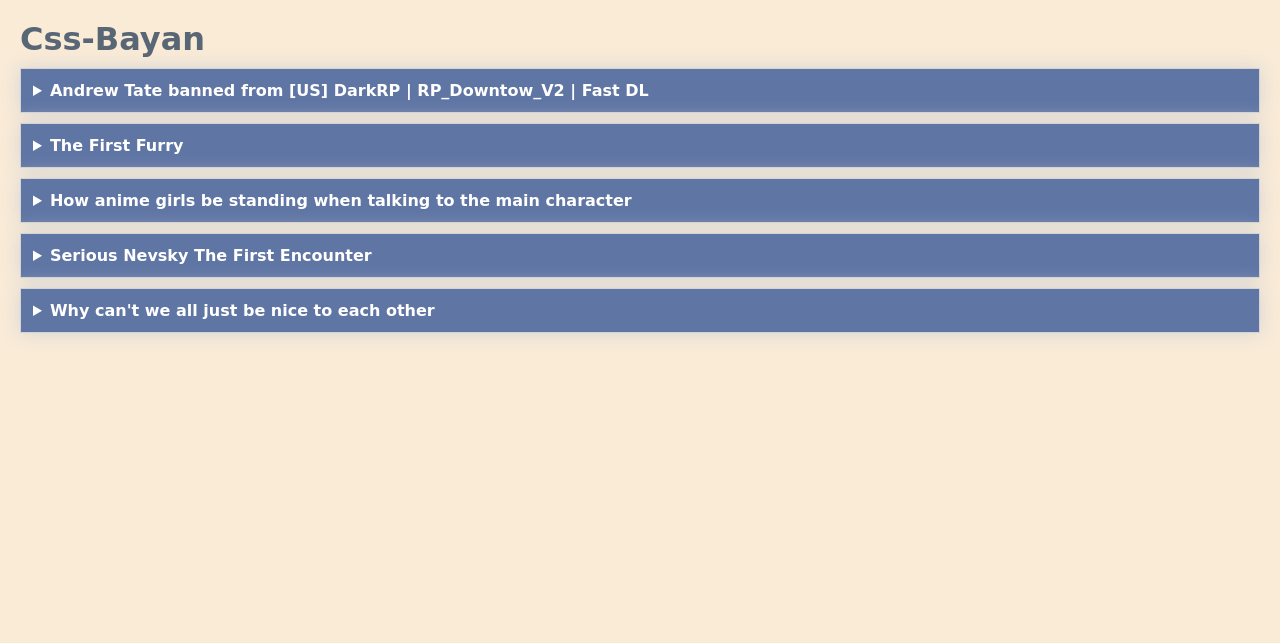
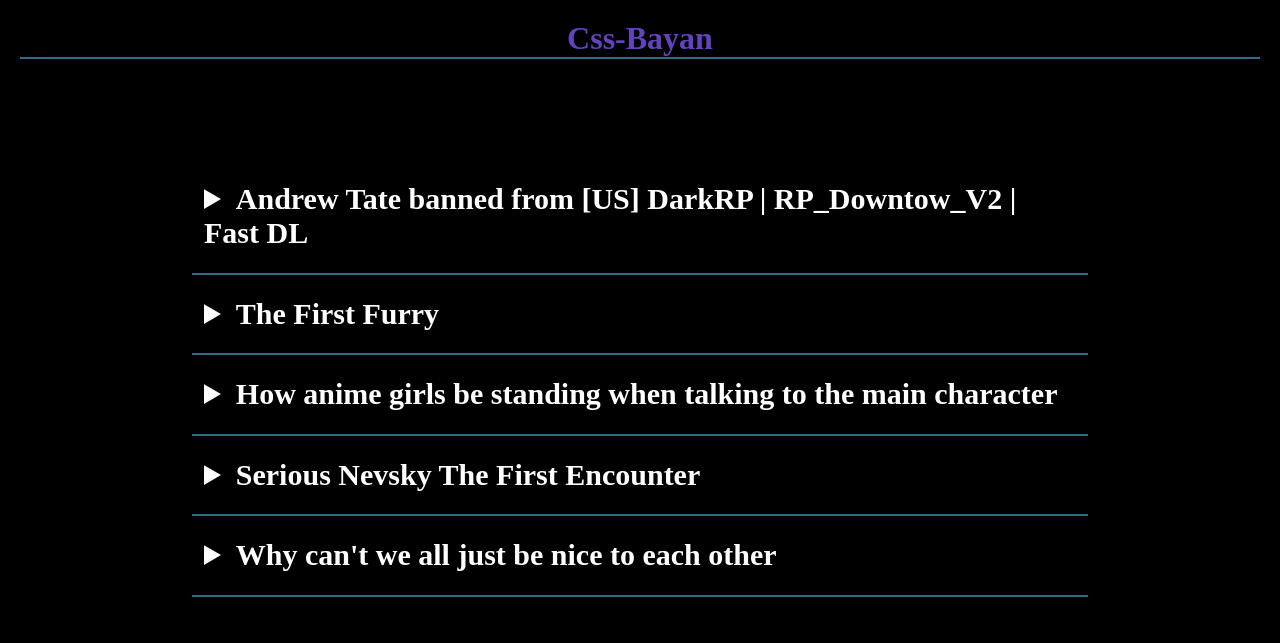
Before and after one commit to MaxMaroz/CSS-Bayan, a plain HTML site: page index.html in a window 1280 px wide. Drawn offline with Linux system fonts and the light colour scheme.

Commit message:
feat: add accordion

```diff
--- a/accordion.css
+++ b/accordion.css
@@ -2,34 +2,57 @@ body {
 	width: 100%;
 	height: 100%;
 
-	background-color: antiquewhite;
-	font-family: 'Poiret One', cursive;
+	background-color: black;
+
 	color: rgba(48, 69, 92, 0.8);
+    font-style: normal;
+font-weight: normal;
 }
 
+#row{
+    height: 60%;
+    width: 70%;
+    position: absolute;
+    left: 50%;
+    top: 50%;
+    transform: translate(-50%, -50%);
+}
+#row:hover{
+    color: rgb(115, 109, 68);
+}
+@media (hover: hover) {
 
+    #row:hover {
+      color: rgb(115, 109, 68);
+    }
+  }
 
   details {
-    border: 1px solid #d4d4d4;
+
     padding: .75em .75em 0;
 	margin-top: 10px;
-	box-shadow:0 0 20px #d4d4d4;
+    border-bottom: 2px solid rgb(47, 109, 131);
+
 }
 
 summary {
     font-weight: bold;
+    font-size: large;
     margin: -.75em -.75em 0;
     padding: .75em;
-    background-color: #5f75a4;
-    color: #fff;
+    color: white ;
+}
+ summary:hover{
+    color: rgb(115, 109, 68);
 }
 
 details[open] {
     padding: .75em;
-	border-bottom: 1px solid #d4d4d4;
+
 }
 
 details[open] summary {
-    border-bottom: 1px solid #d4d4d4;
+
     margin-bottom: 10px;
+    color: rgb(115, 109, 68);
 }
--- a/index.html
+++ b/index.html
@@ -7,44 +7,49 @@
         <meta http-equiv="X-UA-Compatible" content="ie=edge">
         <link rel="stylesheet" href="style.css">
         <link rel="stylesheet" href="accordion.css">
+        <link href='/fonts/Tangerine-Bold.ttf' rel='stylesheet' type='text/css'>
         <title>Css-Bayan</title>
     </head>
 
     <body>
-        <h1 class="header_">Css-Bayan</h1>
-        <div id="container">
-            <div class="row">
+
+
+        <header>
+        <h1>Css-Bayan</h1>
+        </header>
+
+            <div id="row">
 
                 <details>
-                    <summary>Andrew Tate banned from [US] DarkRP | RP_Downtow_V2 | Fast DL</summary>
+                    <summary class="txt">Andrew Tate banned from [US] DarkRP | RP_Downtow_V2 | Fast DL</summary>
                     <p>
                         <img class="pic" src="https://sun9-12.userapi.com/impg/jT-jv5YFPL0-AYUsZtU2D0Lt2lP0y94vPz94rA/4148gVW_Jgw.jpg?size=986x1080&quality=95&sign=10e5fdd2c2ad01e2f2be80a833089b5b&type=album" alt="">
                     </p>
                 </details>
 
                 <details>
-                    <summary>The First Furry</summary>
+                    <summary class="txt">The First Furry</summary>
                     <p>
                         <img class="pic" src="https://sun9-22.userapi.com/impg/SPsyrh37j_YIOVtjf5r2dPwL5AGQQi-xU0Qutw/Hphx0H0XoLg.jpg?size=720x902&quality=96&sign=2f88d3dc0ed77ca56f2ce8056ad318d7&type=album" alt="">
                     </p>
                 </details>
 
                 <details>
-                    <summary>How anime girls be standing when talking to the main character</summary>
+                    <summary class="txt">How anime girls be standing when talking to the main character</summary>
                     <p>
                         <img class="pic" src="https://sun9-32.userapi.com/impg/2vranz0jM7NZFwFQ8_9N-ny3Y2-BKWRuDgQwCA/N9iyqMR-tCU.jpg?size=836x1080&quality=96&sign=cd6b78d5029df7bc5aefdb79edb313bf&type=album" alt="">
                     </p>
                 </details>
 
                 <details>
-                    <summary>Serious Nevsky The First Encounter</summary>
+                    <summary class="txt">Serious Nevsky The First Encounter</summary>
                     <p>
                         <img class="pic" src="https://sun9-9.userapi.com/impg/rHA2Z94VX5o7ZmIi06buKVNPQyGpS8DISP4iog/VGu1QrTKV1Y.jpg?size=640x640&quality=95&sign=d77d820db0da01448d8743dc5c49f5ac&type=album" alt="">
                     </p>
                 </details>
 
                 <details>
-                    <summary>Why can't we all just be nice to each other</summary>
+                    <summary class="txt">Why can't we all just be nice to each other</summary>
                     <p>
                         <img class="pic" src="https://sun9-62.userapi.com/impg/bO9lcrF4MbGNYuS64HPw8QSvhC4GmAVxtDSuNQ/6HMZ-9mKgws.jpg?size=1080x952&quality=96&sign=4f159150e56f61995db9d1b6734df6ff&type=album" alt="">
                     </p>
@@ -54,7 +59,7 @@
 
 
             </div>
-        </div>
+
     </body>
 
 </html>
--- a/style.css
+++ b/style.css
@@ -2,14 +2,37 @@
     margin: 0;
     padding: 0;
     box-sizing: border-box;
+
 }
 
 body{
     padding: 20px;
     background-color: rgb(214, 210, 206);
+    font-family: 'Great Vibes';
+    height: auto;
+    width: auto;
+
+	color: rgba(48, 69, 92, 0.8);
+    font-style: normal;
+font-weight: normal;
 }
 
 .pic{
     height: 400px;
     width: 400px;
+    position: relative;
+    left: 50%;
+    top: 50%;
+    transform: translate(-50%);
 }
+
+.txt{
+    font-size: 30px;
+}
+
+header{
+    text-align: center;
+    color: rgb(99, 67, 189);
+    border-bottom: 2px solid rgb(47, 109, 131);
+
+}
```
Also changed, not shown: fonts/Tangerine-Bold.ttf (added).
